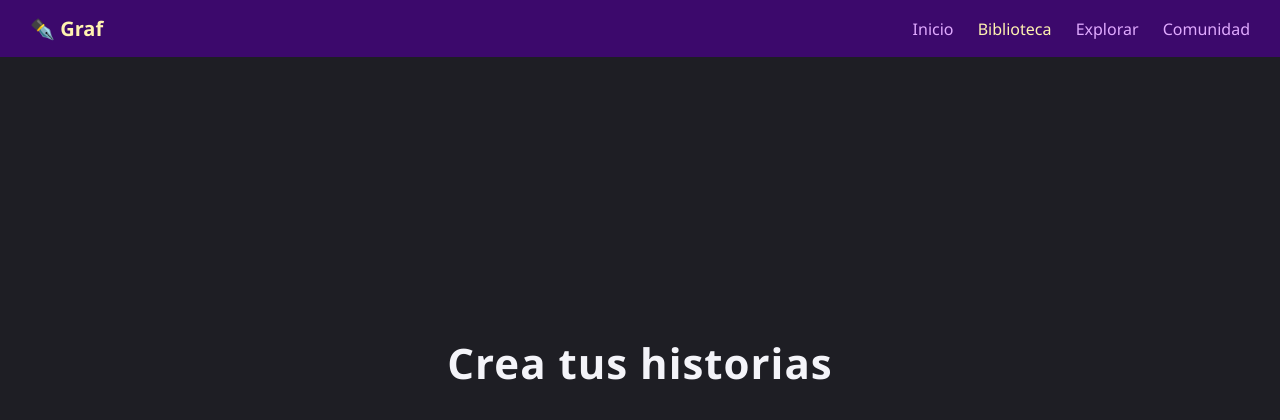
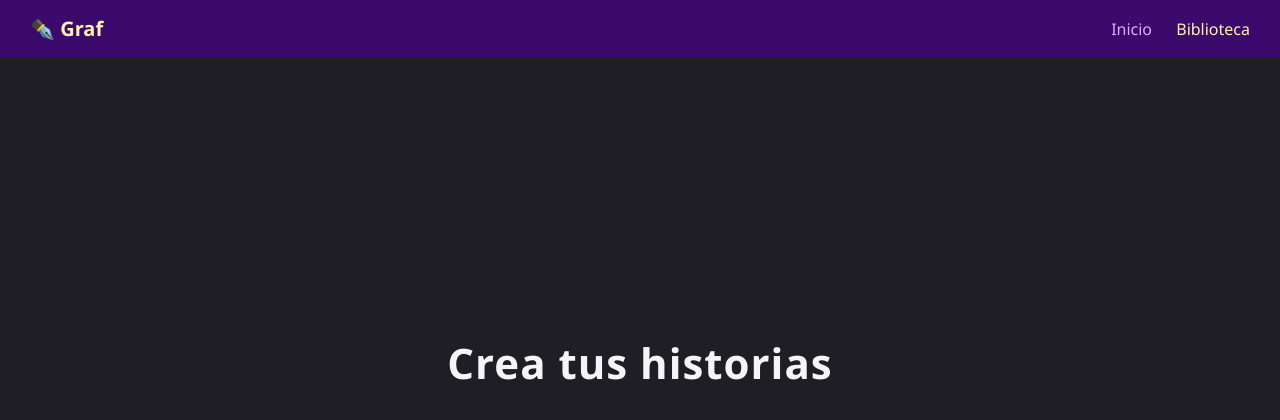
Before and after one commit to Valentinponce/biblioteca-django-2.0, a Django app: page /biblioteca/ in a window 1280 px wide. Shown: the top 420 px of the page. Run offline with Django 5.2, Linux system fonts and the light colour scheme; the visitor is signed in with stand-in values (Sample User, id 1).

Commit message:
Update navigation links in biblioteca.html
Removed 'Explorar' and 'Comunidad' links from navigation.

```diff
--- a/templates/biblioteca/biblioteca.html
+++ b/templates/biblioteca/biblioteca.html
@@ -16,8 +16,6 @@
         <div class="enlaces">
             <a href="{% url 'inicio' %}">Inicio</a>
             <a href="#" class="activo">Biblioteca</a>
-            <a href="#">Explorar</a>
-            <a href="#">Comunidad</a>
         </div>
     </nav>
 
```
